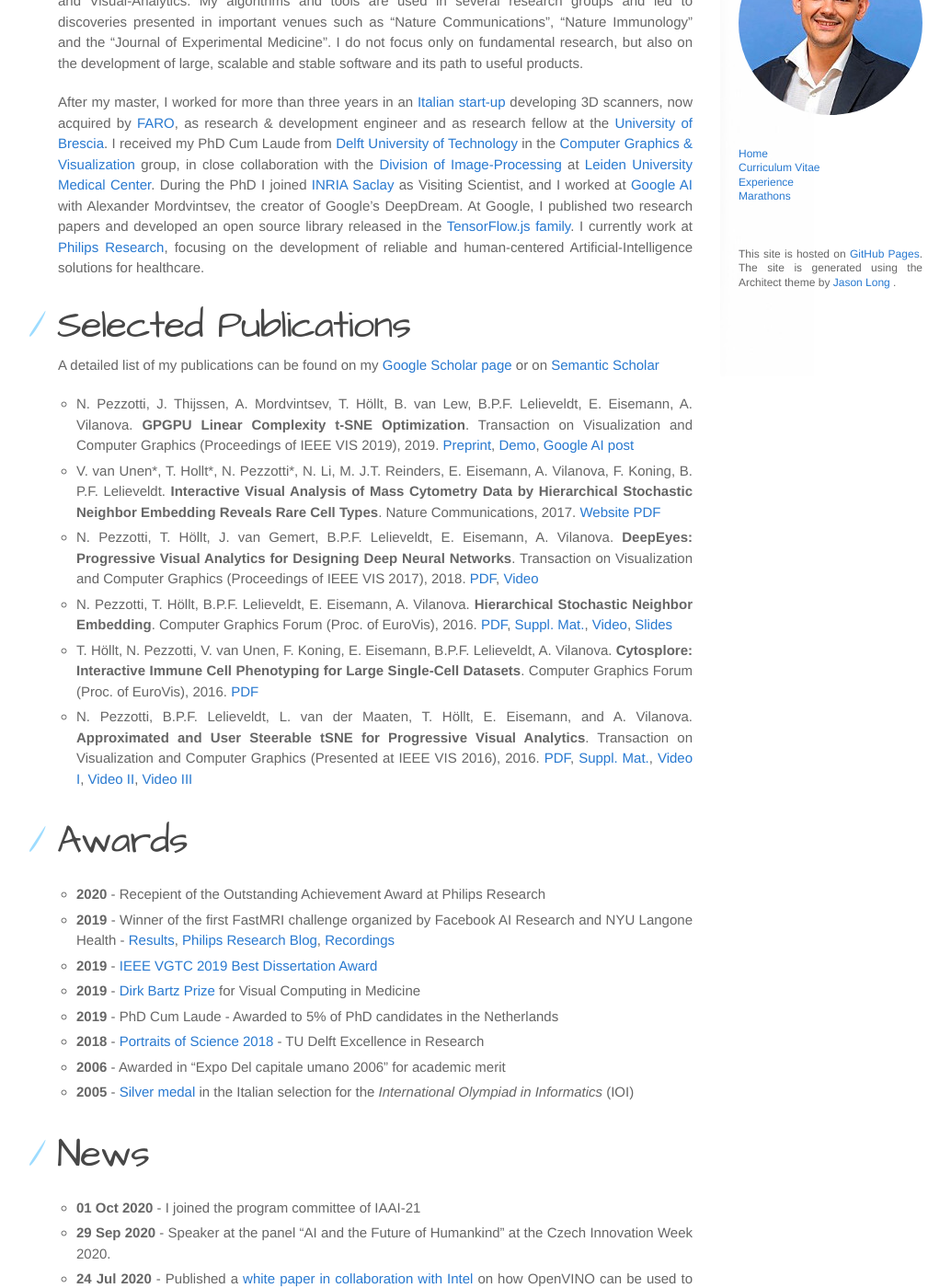
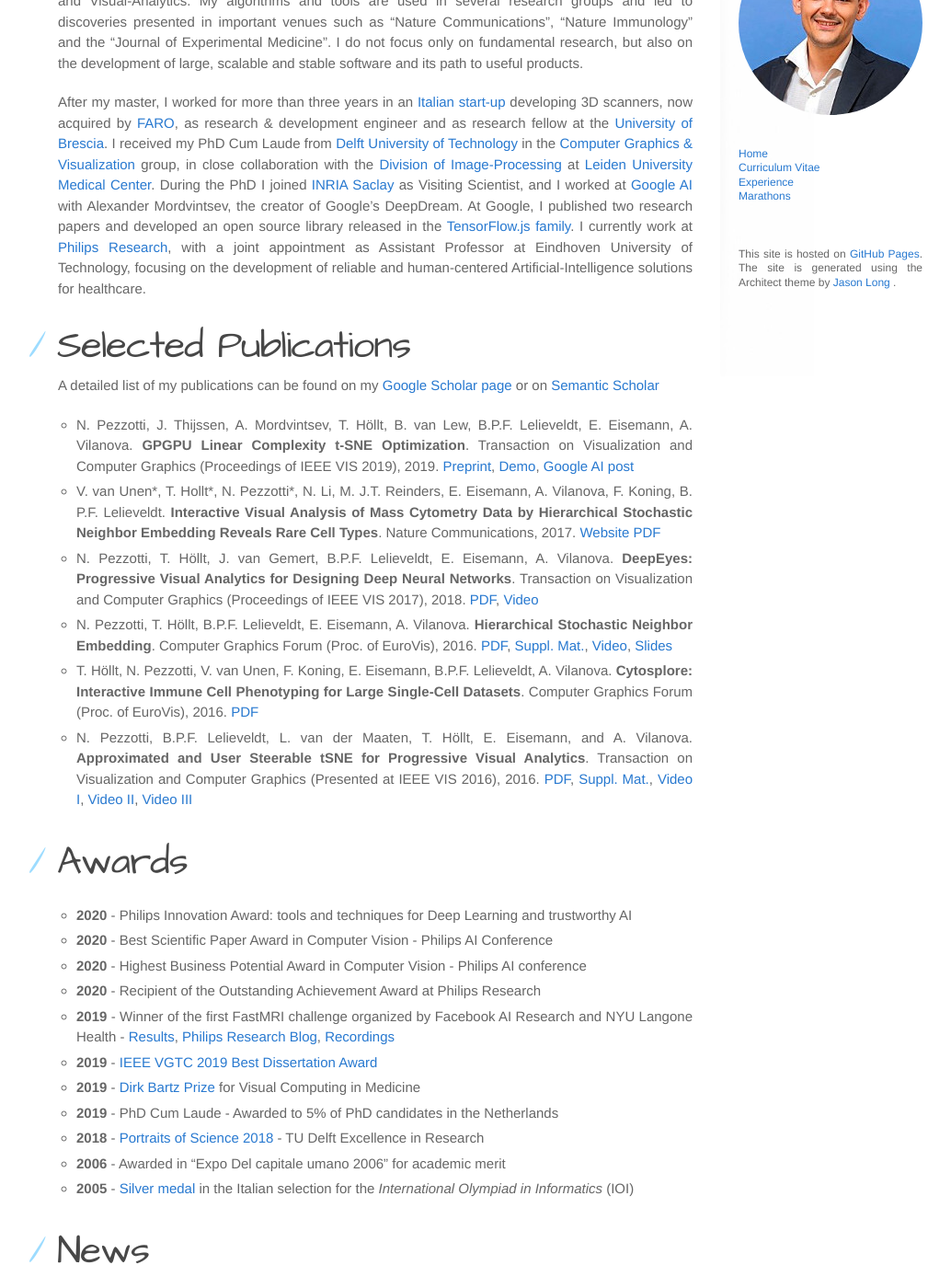
Before and after one commit to Nicola17/Nicola17.github.io, a Jekyll site: the page built from index.md, in a window 1280 px wide and 1400 px high, scrolled down 361 px. Shown: the whole window at 92% size, without its empty margins (107-1141 px from the left). Built offline with Jekyll 4.4.1, drawn with Linux system fonts in a browser that asks for light colours.

Commit message:
Update index.md

```diff
--- a/index.md
+++ b/index.md
@@ -13,7 +13,7 @@ I do not focus only on fundamental research, but also on the development of larg
 After my master, I worked for more than three years in an [Italian start-up](https://www.opentechnologies.it/en/home-2/) developing 3D scanners, now acquired by [FARO](https://www.faro.com), as research & development engineer and as research fellow at the [University of Brescia](https://en.unibs.it/).
 I received my PhD Cum Laude from [Delft University of Technology](https://www.tudelft.nl/) in the [Computer Graphics & Visualization](https://graphics.tudelft.nl/) group, in close collaboration with the [Division of Image-Processing](https://www.lumc.nl/org/radiologie/research/LKEB/) at [Leiden University Medical Center](https://www.lumc.nl/).
 During the PhD I joined [INRIA Saclay](https://aviz.fr/) as Visiting Scientist, and I worked at [Google AI](https://ai.google/) with Alexander Mordvintsev, the creator of Google's DeepDream. At Google, I published two research papers and developed an open source library released in the [TensorFlow.js family](https://github.com/tensorflow/tfjs-tsne).
-I currently work at [Philips Research](https://www.philips.com/content/corporate/en_AA/research/home.html/), focusing on the development of reliable and human-centered Artificial-Intelligence solutions for healthcare.
+I currently work at [Philips Research](https://www.philips.com/content/corporate/en_AA/research/home.html/), with a joint appointment as Assistant Professor at Eindhoven University of Technology, focusing on the development of reliable and human-centered Artificial-Intelligence solutions for healthcare.
 
 Selected Publications
 ================
@@ -28,7 +28,10 @@ A detailed list of my publications can be found on my [Google Scholar page](http
 
 Awards
 ================
-* **2020** - Recepient of the Outstanding Achievement Award at Philips Research
+* **2020** - Philips Innovation Award: tools and techniques for Deep Learning and trustworthy AI
+* **2020** - Best Scientific Paper Award in Computer Vision - Philips AI Conference
+* **2020** - Highest Business Potential Award in Computer Vision - Philips AI conference
+* **2020** - Recipient of the Outstanding Achievement Award at Philips Research
 * **2019** - Winner of the first FastMRI challenge organized by Facebook AI Research and NYU Langone Health - [Results](https://ai.facebook.com/blog/results-of-the-first-fastmri-image-reconstruction-challenge/), [Philips Research Blog](https://www.philips.com/a-w/research/blog/20191220-teamwork-makes-the-dream-work-how-a-co-research-approach-tackles-mri-challenges-with-ai.html),  [Recordings](https://slideslive.com/38922093/medical-imaging-meets-neurips-4)
 * **2019** - [IEEE VGTC 2019 Best Dissertation Award](http://vacommunity.org/ieeevpg/bestthesis/)
 * **2019** - [Dirk Bartz Prize](https://www.eurographics2019.it/index.php/program/dirk_bartz_prize/) for Visual Computing in Medicine
```
